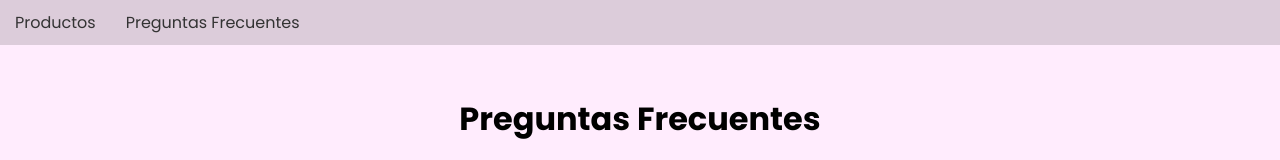
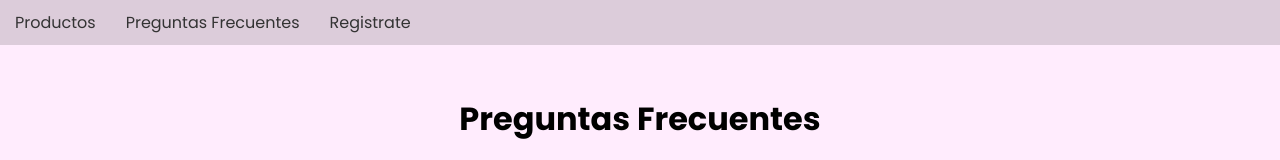
Before and after one commit to Maquillajesingenero/genderless-makeup, a plain HTML site: page preguntas.html in a window 1280 px wide. Shown: the top 160 px of the page. Drawn offline with Linux system fonts and the light colour scheme.

Commit message:
Update preguntas.html

```diff
--- a/preguntas.html
+++ b/preguntas.html
@@ -9,6 +9,7 @@
     <ul>
         <li><a href="index.html">Productos</a></li>
         <li><a href="preguntas.html">Preguntas Frecuentes</a></li>
+        <li><a href="formulario.html">Registrate</a></li>
     </ul>
     </div>
 
```
